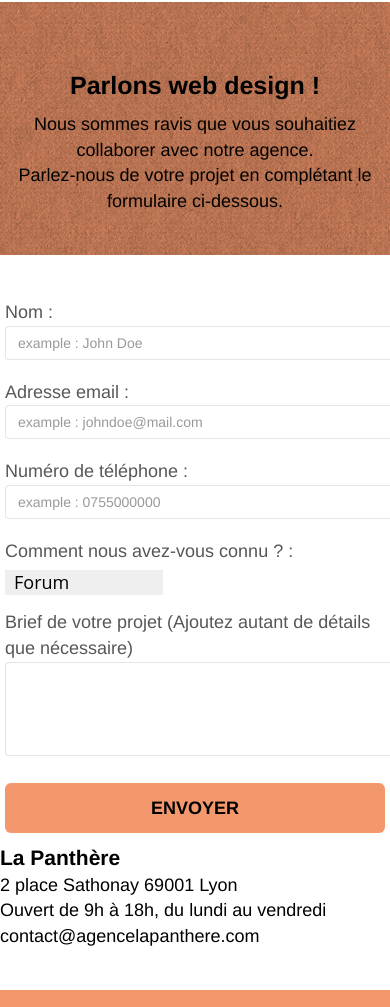
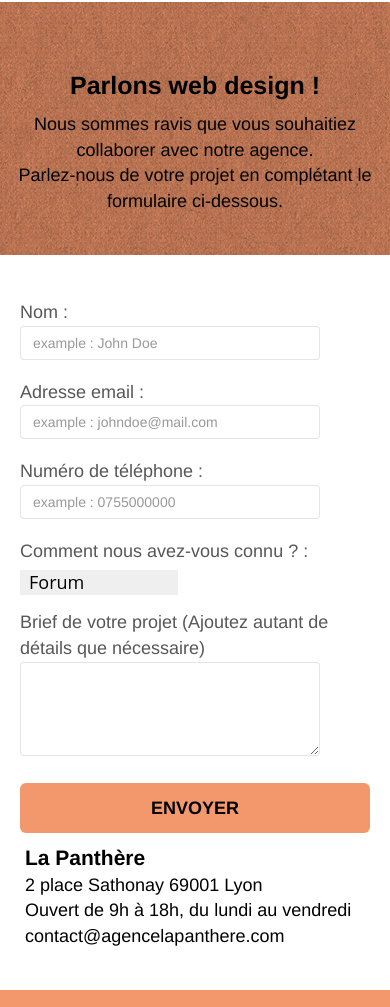
Before and after one commit to yukiroazn/panthere, a plain HTML site: page page2.html in a window 390 px wide. Shown: the part 90-1097 px from the top of the page. Drawn offline with Linux system fonts and the light colour scheme.

Commit message:
Final Update

```diff
--- a/page2.html
+++ b/page2.html
@@ -70,7 +70,7 @@ gtag('config', 'G-264V87L8R6');
 <div class="bloc bg-dots-bg bg-repeat bgc-atomic-tangerine d-bloc bloc-bg-texture texture-paper" id="bloc-6">
 	<div class="container bloc-lg">
 		<div class="row">
-			<div class="col-sm-12">
+			<div class="col-sm-12 descriptionagence">
 				<h1 class="text-center">
 					<span class="textagence9">Parlons web design !</span>
 				</h1>
@@ -89,7 +89,7 @@ gtag('config', 'G-264V87L8R6');
 	<div class="container bloc-lg">
 		<div class="row">
 			<div class="col-sm-6">
-				<form id="form_1">
+				<form class="descriptionagence1" id="form_1">
 					<div class="form-group">
 						<label class="textagence7">
 							Nom :
@@ -130,7 +130,7 @@ gtag('config', 'G-264V87L8R6');
 					<button class="bloc-button btn btn-lg btn-block cta-hero btn-atomic-tangerine" type="submit">Envoyer</button>
 				</form>
 			</div>
-			<div class="col-sm-6">
+			<div class="col-sm-6 descriptionagence2">
 
 					<div class="textagence6">La Panthère</div>
 					<div class="textagence7">2 place Sathonay 69001 Lyon</div>
--- a/style.css
+++ b/style.css
@@ -1173,3 +1173,55 @@ select
   .arrows{
     color: white;
   }
+
+  @media (max-width: 1000px)
+  {
+    .descriptionagence2 {
+        padding-left: 1rem;
+        width: 100%;
+    }
+}
+
+  @media (max-width: 740px)
+  {
+    .descriptionagence {
+        padding-left: 20px;
+        padding-right: 20px;
+    }
+    .descriptionagence1 {
+        padding-left: 20px;
+        padding-right: 20px;
+    }
+    .descriptionagence2 {
+        padding-left: 4rem;
+    }
+}
+
+@media (max-width: 550px)
+{
+  .form-control {
+      padding-right: 20px;
+      width: 450px;
+  }
+}
+
+@media (max-width: 491px)
+{
+  .form-control {
+      width: 400px;
+  }
+}
+
+@media (max-width: 442px)
+{
+  .form-control {
+      width: 350px;
+  }
+}
+
+@media (max-width: 395px)
+{
+  .form-control {
+      width: 300px;
+  }
+}
```
Also changed, not shown: index.html (+1 -1 lines).
